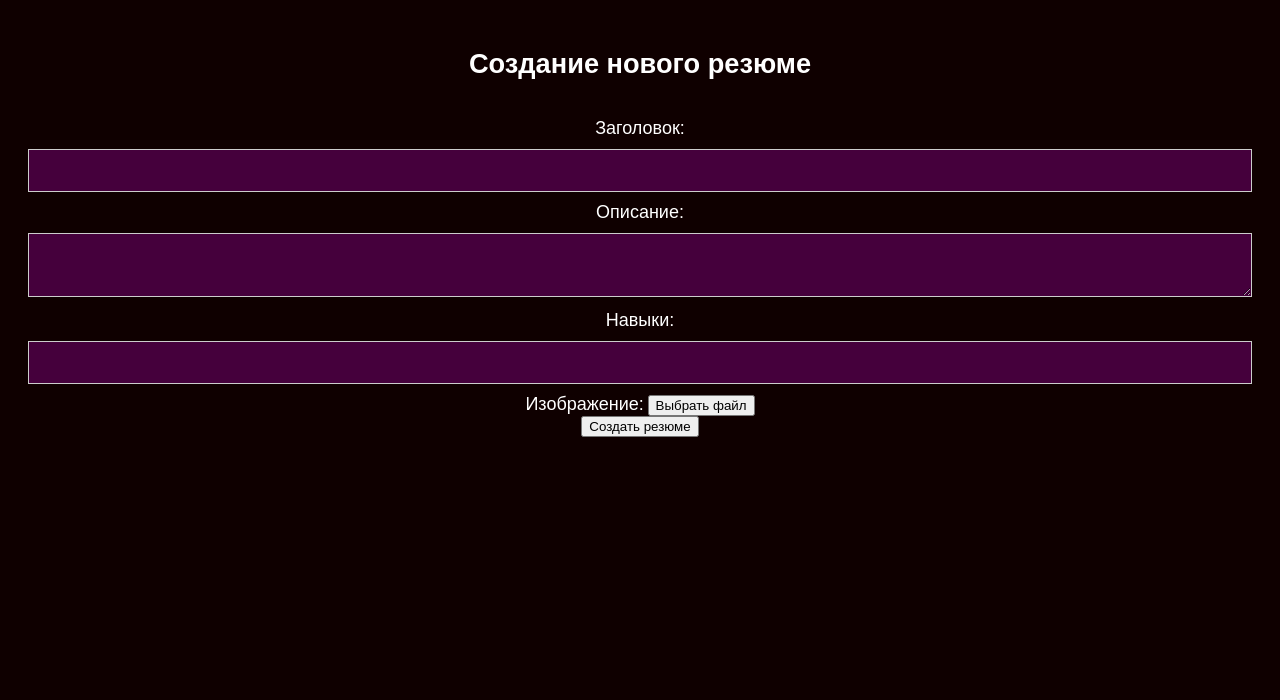
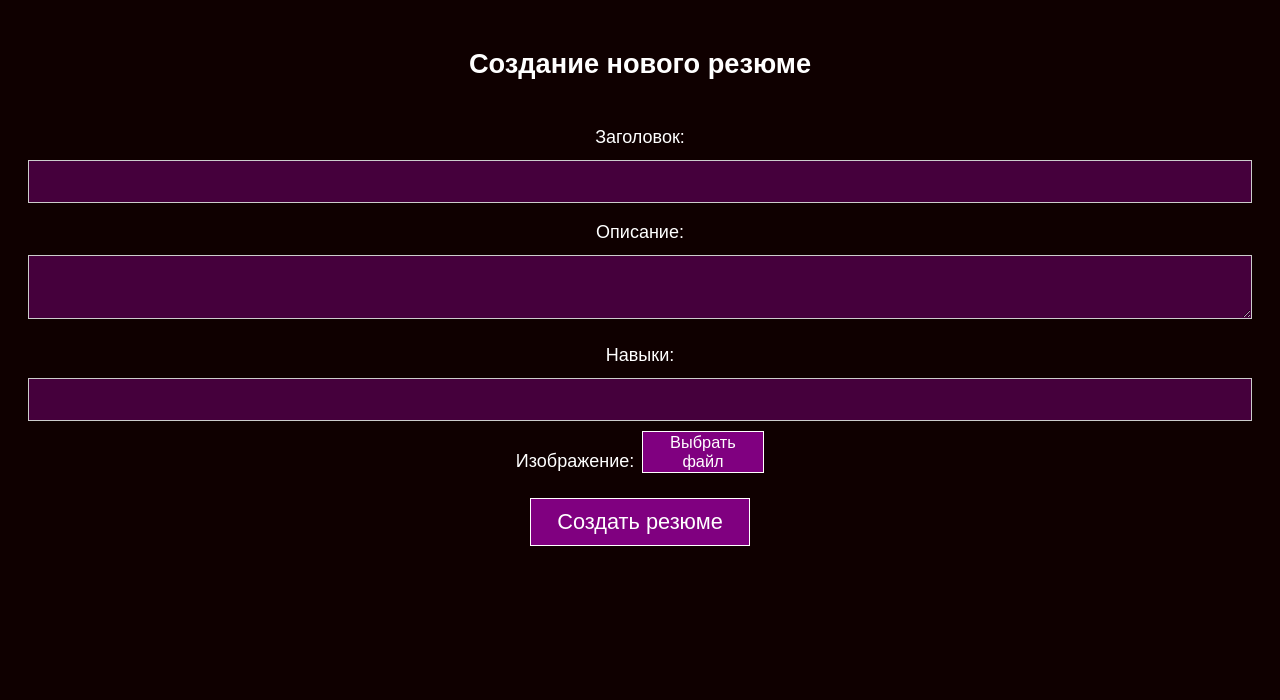
Before and after one commit to Belebeika/SDE_Project, a Flask app: page /create_resume in a window 1280 px wide. Shown: the part 262-962 px from the top of the page. Before the commit the page ends 699 px from the top, so only its background shows below. Run offline with Flask 3, Linux system fonts and the light colour scheme; a user stored in the database is signed in.

Commit message:
light-patch

```diff
--- a/static/styles.css
+++ b/static/styles.css
@@ -397,3 +397,36 @@ main {
 .for_filter_floating {
     float : left;
 }
+
+.microbutton2 {
+    width: 10%;
+    background: #800080;
+    color: #fff;
+    cursor: pointer;
+    transition: background-color 0.3s ease-in-out;
+    border: 1px solid #ffffff;
+    font-size : 60%;
+    font-family: "century gothic", sans-serif;
+    font-weight : lighter;
+    margin-bottom: 2%;
+}
+.microbutton2:hover {
+    background : #f8ef02;
+}
+
+.microbutton3 {
+    width: 18%;
+    background: #800080;
+    color: #fff;
+    cursor: pointer;
+    transition: background-color 0.3s ease-in-out;
+    border: 1px solid #ffffff;
+    font-size : 80%;
+    font-family: "century gothic", sans-serif;
+    font-weight : lighter;
+    margin-bottom: 2%;
+    padding: 10px;
+}
+.microbutton3:hover {
+    background : #f8ef02;
+}
--- a/templates/base.html
+++ b/templates/base.html
@@ -6,15 +6,6 @@
 <head>
     <title>{% block title %}{% endblock %}</title>
     <link rel="stylesheet" type="text/css" href="{{ url_for('static', filename='styles.css') }}">
-{#    <style>#}
-{#@font-face {#}
-{#    font-family: 'Blender Pro';#}
-{#    src: local('Blender Pro Book'), local('Blender-Pro-Book'),#}
-{#        url('fonts/BlenderPro-Book.ttf') format('truetype');#}
-{#    font-weight: normal;#}
-{#    font-style: normal;#}
-{#  }#}
-{#</style>#}
 </head>
 <body>
     <header>
--- a/templates/create_resume.html
+++ b/templates/create_resume.html
@@ -5,7 +5,7 @@
 {% block content %}
     <h1>Создание нового резюме</h1>
 
-    <form method="post" action="{{ url_for('resume.create_resume') }}" enctype="multipart/form-data">
+    <form method="post" class ="dashboard" action="{{ url_for('resume.create_resume') }}" enctype="multipart/form-data">
         <label for="title">Заголовок:</label>
         <input type="text" id="title" name="title" required>
         <br>
@@ -18,11 +18,11 @@
         <!-- Поле для загрузки изображения -->
         <label for="image_file">Изображение:</label>
         <input type="file" name="image_file" id="image_file" style="display: none;" onchange="updateFileName()">
-        <button type="button" class="file-upload-btn" onclick="document.getElementById('image_file').click()">Выбрать файл</button>
+        <button type="button" class="microbutton2" onclick="document.getElementById('image_file').click()">Выбрать файл</button>
         <span id="file-name"></span>
         <br>
         <!-- Добавьте другие поля, если необходимо -->
-        <button type="submit">Создать резюме</button>
+        <button type="submit" class="microbutton3">Создать резюме</button>
     </form>
 
     <script>
--- a/templates/delete_job.html
+++ b/templates/delete_job.html
@@ -1,5 +1,3 @@
-<!-- delete_job.html -->
-
 {% extends "base.html" %}
 
 {% block title %}Удаление вакансии{% endblock %}
--- a/templates/edit_job.html
+++ b/templates/edit_job.html
@@ -1,5 +1,3 @@
-<!-- edit_job.html -->
-
 {% extends "base.html" %}
 
 {% block title %}Edit Job - {{ job.title }}{% endblock %}
--- a/templates/edit_resume.html
+++ b/templates/edit_resume.html
@@ -1,5 +1,3 @@
-<!-- edit_resume.html -->
-
 {% extends "base.html" %}
 
 {% block title %}Edit Resume - {{ resume.title }}{% endblock %}
--- a/templates/login.html
+++ b/templates/login.html
@@ -1,5 +1,3 @@
-<!-- login.html -->
-
 {% extends "base.html" %}
 {% block title %}Вход{% endblock %}
 
--- a/templates/region_selection.html
+++ b/templates/region_selection.html
@@ -1,5 +1,3 @@
-<!-- region_selection.html -->
-
 {% extends 'base.html' %}
 
 {% block title %}Select Region{% endblock %}
@@ -8,10 +6,8 @@
    <div class="form-container">
             <form method="POST" action="{{ url_for('forum.jobs') }}">
                 {{ form.hidden_tag() }}
-                <div class="form-group">
                     <label for="{{ form.region.id }}">Выберите регион:</label>
                     {{ form.region(class="for_region_selection") }} {# Добавляем класс form-control для стилизации #}
-                </div>
                 <div class="form-group">
                     {{ form.submit }}
                 </div>
```
Also changed, not shown: templates/create_job.html (+1 -13 lines), templates/dashboard.html (+9 -7 lines), templates/detail_resume.html (+6 -5 lines), templates/jobs.html (+18 -19 lines), templates/show_job.html (+5 -14 lines), instance/SDE.db, templates/index.html (line endings or trailing spaces), templates/register.html (line endings or trailing spaces).
